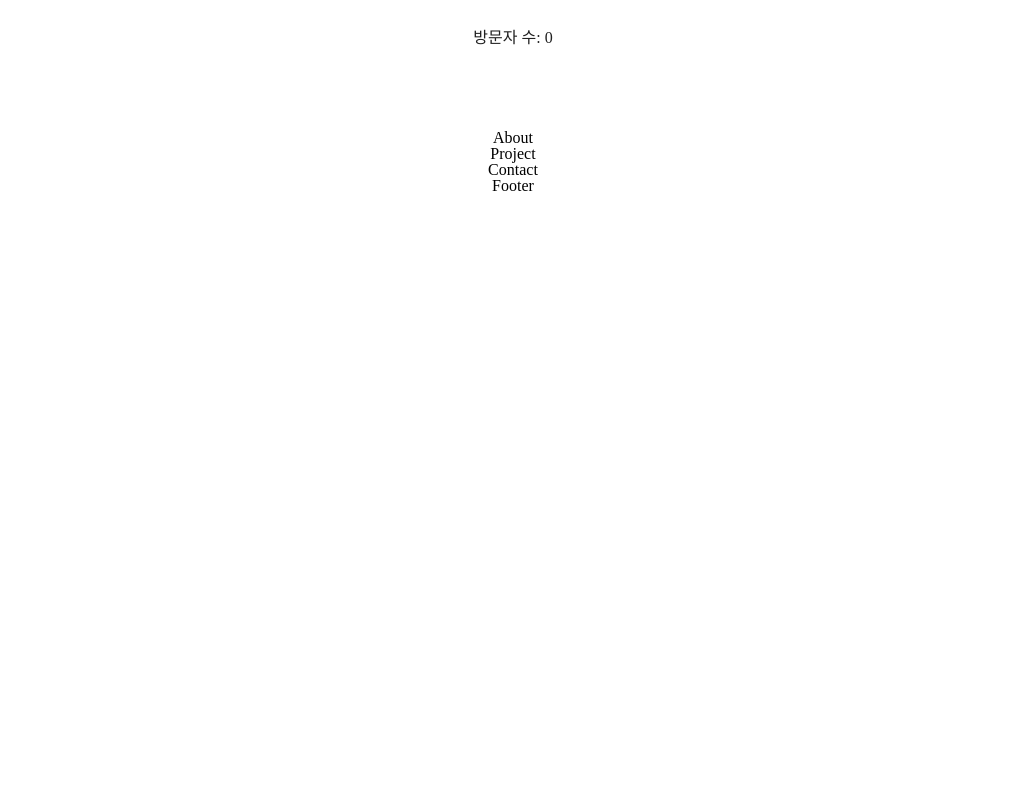
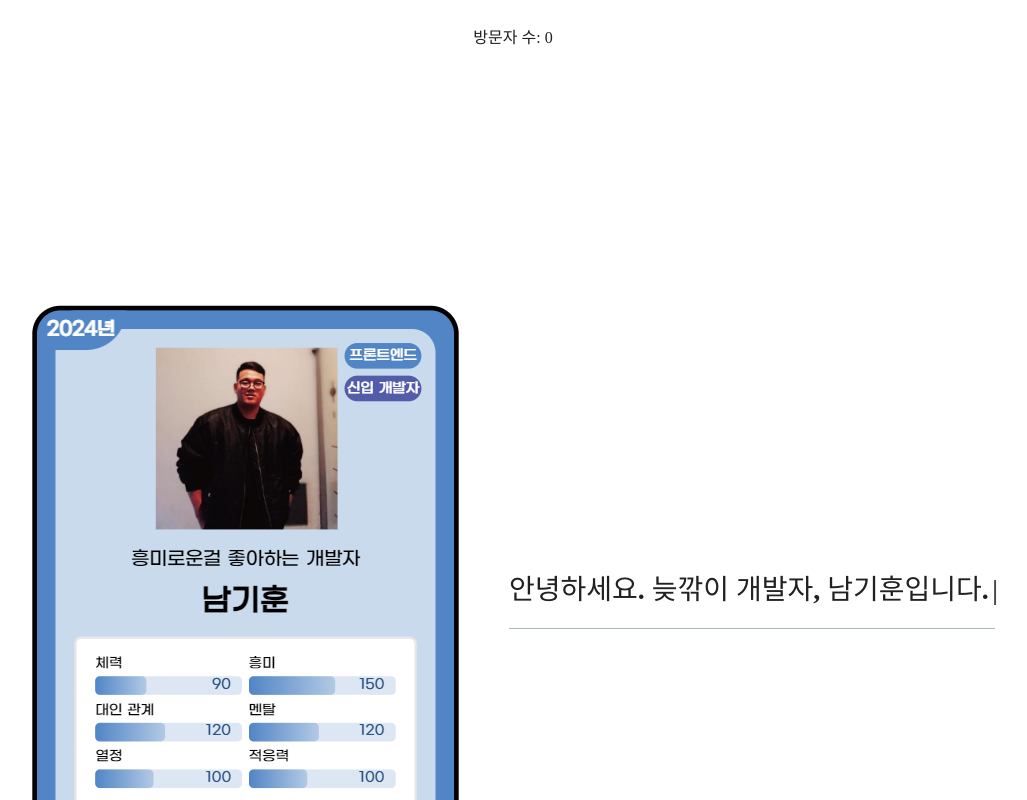
Before and after one commit to BearHumanS/react_portfolio, a React (Create React App) app: page / in a window 1280 px wide. Shown: the part 740-1540 px from the top of the page, without its empty margins (127-1154 px from the left). Before the commit the page ends 934 px from the top, so only its background shows below. Built offline with nearby package versions, Linux system fonts and the light colour scheme; no server answers; a web font is replaced by a local one.

Commit message:
Feat: about 페이지 레이아웃 구성

```diff
--- a/src/page/About.tsx
+++ b/src/page/About.tsx
@@ -1,5 +1,19 @@
+import About from '@/components/about/About'
+import styled from '@emotion/styled'
+
 const AboutPage = () => {
-  return <div id="About">About</div>
+  return (
+    <AboutContainer id="About">
+      <About />
+    </AboutContainer>
+  )
 }
 
+const AboutContainer = styled.section`
+  position: relative;
+  height: 100vh;
+  width: 100%;
+  margin-top: 70px;
+`
+
 export default AboutPage
```
